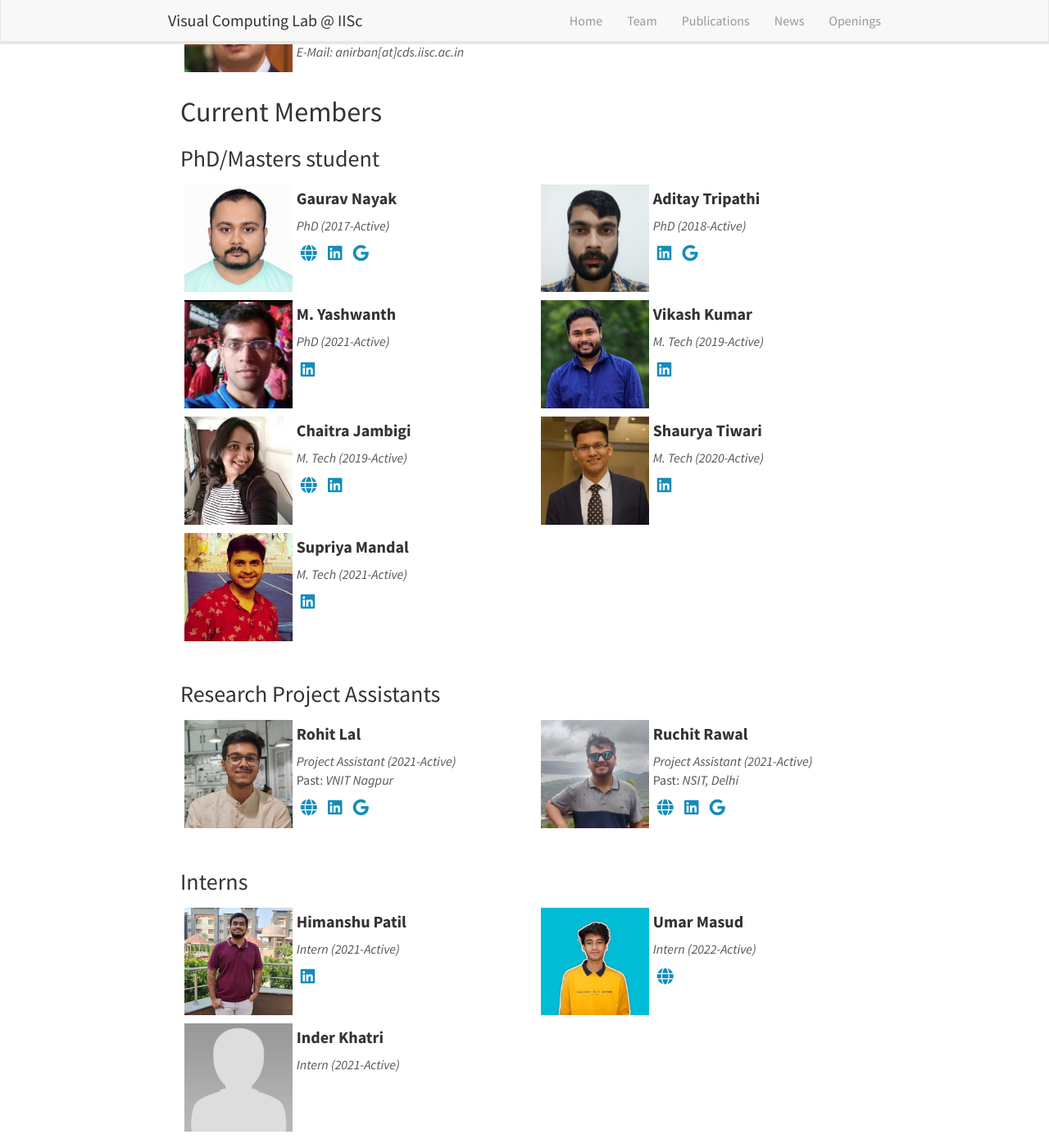
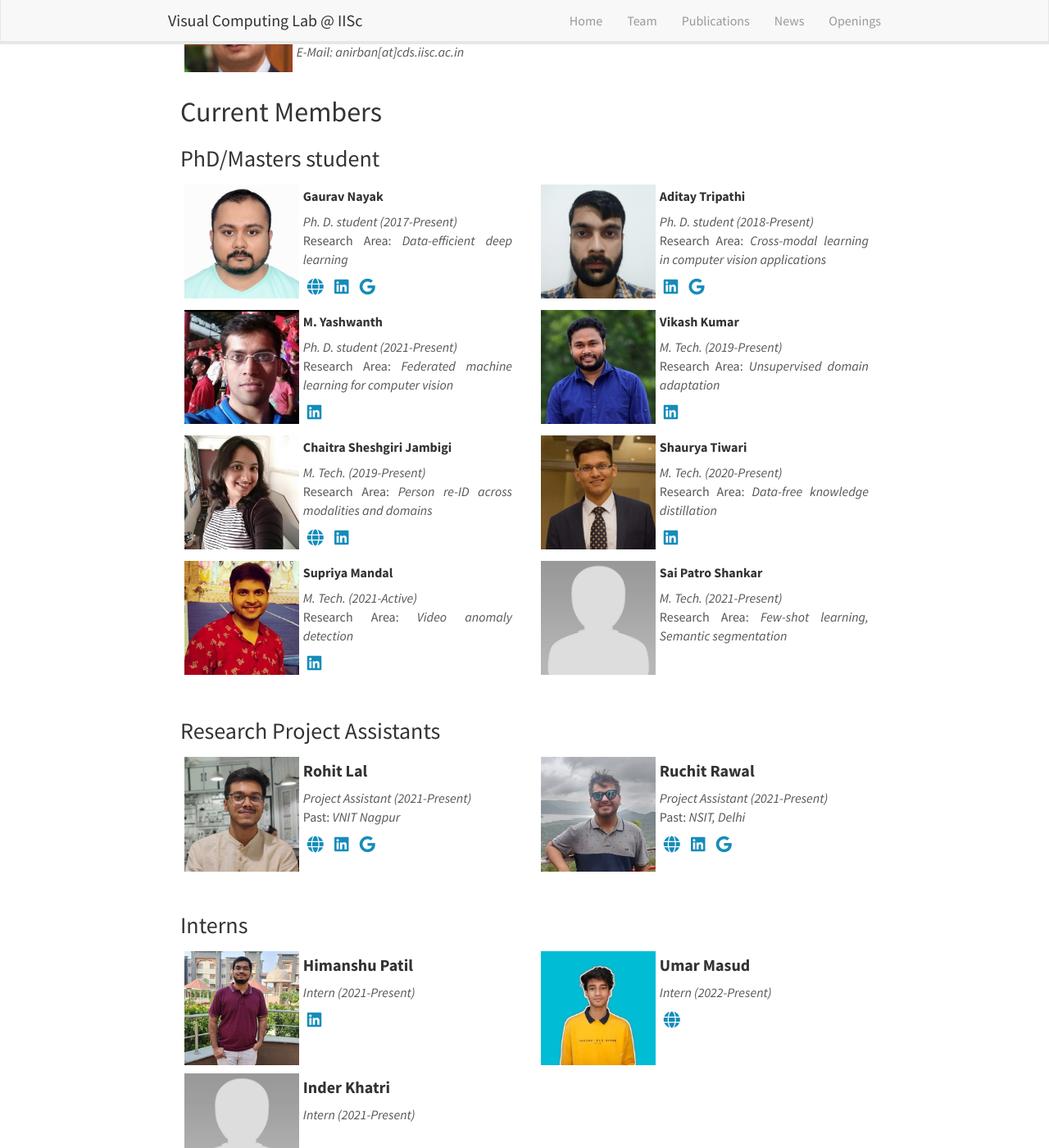
Before and after one commit to vcl-iisc/vclab-website, a Jekyll site: the page built from _pages/team.md, in a window 1280 px wide and 1400 px high, scrolled down 319 px. Shown: the whole window at 82% size. Built offline with Jekyll 4.4.1, drawn with Linux system fonts in a browser that asks for light colours; nearby versions of some CDN libraries.

Commit message:
reasearch area added

```diff
--- a/_data/lab_members.yml
+++ b/_data/lab_members.yml
@@ -1,59 +1,73 @@
 ############################ PHD STUDENTS ############################
 
 - name: Gaurav Nayak
+  research_area: Data-efficient deep learning
   photo: gaurav-nayak.png
-  position: PhD
-  year: 2017-Active
+  position: Ph. D. student
+  year: 2017-Present
   url: https://sites.google.com/view/gauravnayak/
   linkedin: https://www.linkedin.com/in/gaurav-nayak-6227ba53/
   google_scholar: https://scholar.google.com/citations?hl=en&user=cLCeKTkAAAAJ
 
 - name: Aditay Tripathi
+  research_area: Cross-modal learning in computer vision applications
   photo: aditay.png
-  position: PhD
-  year: 2018-Active
+  position: Ph. D. student
+  year: 2018-Present
   linkedin: https://www.linkedin.com/in/aditay-tripathi-930889122
   google_scholar: https://scholar.google.com/citations?user=rDCT8xQAAAAJ&hl=en
 
 - name: M. Yashwanth
+  research_area: Federated machine learning for computer vision
   photo: m-yashwanth.jpg
-  position: PhD
-  year: 2021-Active
+  position: Ph. D. student
+  year: 2021-Present
   linkedin: https://www.linkedin.com/in/yashwanth-mandula-aba700a5/
 
 ############################ MTECH STUDENTS ############################
 
 - name: Vikash Kumar
+  research_area: Unsupervised domain adaptation
   photo: vikash-kumar.jpg
-  position: M. Tech
-  year: 2019-Active
+  position: M. Tech.
+  year: 2019-Present
   linkedin: https://www.linkedin.com/in/vikash0837/
 
-- name: Chaitra Jambigi
+- name: Chaitra Sheshgiri Jambigi
+  research_area: Person re-ID across modalities and domains
   photo: chaitra-jambigi.jpeg
-  position: M. Tech
-  year: 2019-Active
+  position: M. Tech.
+  year: 2019-Present
   url: http://chaitrasj.github.io/
   linkedin: https://www.linkedin.com/in/chaitra-jambigi/
 
 - name: Shaurya Tiwari
+  research_area: Data-free knowledge distillation
   photo: shaurya-tiwari.jpeg
-  position: M. Tech
-  year: 2020-Active
+  position: M. Tech.
+  year: 2020-Present
   linkedin: https://www.linkedin.com/in/shauryat97/
 
 - name: Supriya Mandal
+  research_area: Video anomaly detection
   photo: supriya.jpg
-  position: M. Tech
+  position:  M. Tech.
   year: 2021-Active
   linkedin: https://www.linkedin.com/in/supriya09
+
+- name: Sai Patro Shankar
+  research_area: Few-shot learning, Semantic segmentation
+  photo: researcher.png
+  position: M. Tech.
+  year: 2021-Present
+  # linkedin: https://www.linkedin.com/in/supriya09
 
 ########################## Project Assistants ##########################
 
 - name: Rohit Lal
   photo: rohit-lal.jpg
   position: Project Assistant
-  year: 2021-Active
+  year: 2021-Present
   url: http://take2rohit.github.io/
   linkedin: https://www.linkedin.com/in/rohit-lal
   google_scholar: https://scholar.google.com/citations?user=q2nc3QoAAAAJ&hl=en#
@@ -62,7 +76,7 @@
 - name: Ruchit Rawal
   photo: ruchit-rawal.jpg
   position: Project Assistant
-  year: 2021-Active
+  year: 2021-Present
   url: http://ruchitrawal.github.io/
   linkedin: https://scholar.google.com/citations?user=q2nc3QoAAAAJ&hl=en#
   google_scholar: https://scholar.google.com/citations?user=ilDc7ssAAAAJ&hl=en
@@ -73,17 +87,17 @@
 - name: Himanshu Patil
   photo: himanshu-patil.jpg
   position: Intern
-  year: 2021-Active
+  year: 2021-Present
   linkedin: https://www.linkedin.com/in/hipatil/
 
 - name: Umar Masud
   photo: umar-masud.jpg
   position: Intern
-  year: 2022-Active
+  year: 2022-Present
   url: https://umar07.github.io/
 
 - name: Inder Khatri
   photo: researcher.png
   position: Intern
-  year: 2021-Active
+  year: 2021-Present
   # url: https://umar07.github.io/
--- a/_pages/team.md
+++ b/_pages/team.md
@@ -88,7 +88,7 @@ permalink: /team/
 
 {% assign number_printed = 0 %}
 {% for member in site.data.lab_members %}
-{% if member.position=="M. Tech" or member.position=="PhD" %}
+{% if member.position=="Ph. D. student" or member.position=="M. Tech." %}
 
 {% assign even_odd = number_printed | modulo: 2 %}
 
@@ -97,11 +97,11 @@ permalink: /team/
 {% endif %}
 
 <div class="col-sm-6 clearfix">
-  <img src="{{ site.url }}{{ site.baseurl }}/images/teampic/{{ member.photo }}" class="img-responsive" width="35%" style="float: left; padding: 5px" />
-  <h4><b>{{ member.name }} </b></h4>
+  <img src="{{ site.url }}{{ site.baseurl }}/images/teampic/{{ member.photo }}" class="img-responsive" width="37%" style="float: left; padding: 5px" />
+  <h5><b>{{ member.name }} </b></h5>
 
   <i>{{ member.position }} ({{ member.year }}) <br></i>
-
+  Research Area: <i>{{ member.research_area }} <br></i>
   <ul class="list-inline list-unstyled">
     <!-- Twitter -->
     {% if member.url %}
@@ -147,7 +147,7 @@ permalink: /team/
 {% endif %}
 
 <div class="col-sm-6 clearfix">
-  <img src="{{ site.url }}{{ site.baseurl }}/images/teampic/{{ member.photo }}" class="img-responsive" width="35%" style="float: left; padding: 5px" />
+  <img src="{{ site.url }}{{ site.baseurl }}/images/teampic/{{ member.photo }}" class="img-responsive" width="37%" style="float: left; padding: 5px" />
   <h4><b>{{ member.name }} </b></h4>
 
   <i>{{ member.position }} ({{ member.year }}) <br></i>
@@ -198,7 +198,7 @@ permalink: /team/
 {% endif %}
 
 <div class="col-sm-6 clearfix">
-  <img src="{{ site.url }}{{ site.baseurl }}/images/teampic/{{ member.photo }}" class="img-responsive" width="35%" style="float: left; padding: 5px" />
+  <img src="{{ site.url }}{{ site.baseurl }}/images/teampic/{{ member.photo }}" class="img-responsive" width="37%" style="float: left; padding: 5px" />
   <h4><b>{{ member.name }} </b></h4>
 
   <i>{{ member.position }} ({{ member.year }}) <br></i>
```
